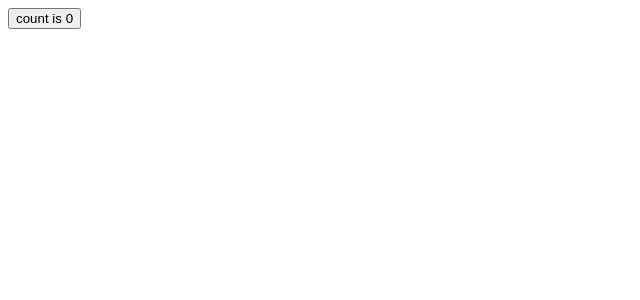
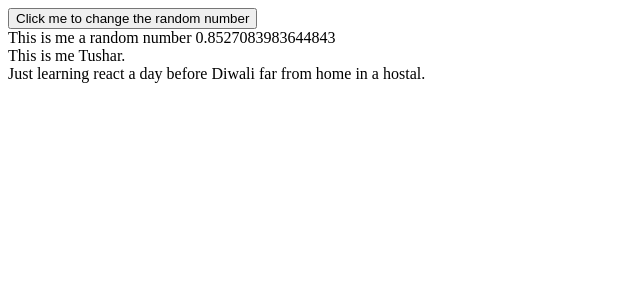
Before and after one commit to tushar0i/webdev-logs, a React (Vite) app in the folder react/react-intro/: page / in a window 1280 px wide. Shown: the top 300 px of the page, without its empty margins (0-640 px from the left). Built offline with nearby package versions, Linux system fonts and the light colour scheme.

Commit message:
Re-renders 1

```diff
--- a/react/react-intro/src/App.jsx
+++ b/react/react-intro/src/App.jsx
@@ -10,27 +10,36 @@ import './App.css'
 // } just trying something never mind
 
 function App() {
-
-    const [count, setCount] = useState(0)
+    const [firstTitle , setFirstTitle ] = useState("This is me a random number "+Math.random())
     // const [variabe, function] = useState(input)
     // variable = input
     // a function to do thing with the variable
 
+
+    // any time a parent re-render all its childeren re-renders
+    // when ever the setFirstTitle get called the whole App will re-render which is not a good thing
+    function changeTitle(){
+        console.log("function reached change title")
+        setFirstTitle("This is me a random number "+Math.random())
+    }
 
     return (
         // this thing can only return a top level xml
         // reason - makes it easy to do reconciliation
         // this is why we have included <> and </>
         <>
-            <div>
-                <button onClick={() => setCount(function (count) {
-                    return count + 1
-                })}>
-                    count is {count}
-                </button>
-            </div>
+            <button onClick={changeTitle}> Click me to change the random number</button>
+            <Header title={firstTitle}></Header>
+            <Header title={'This is me Tushar.'} ></Header>
+            <Header title={'Just learning react a day before Diwali far from home in a hostal.'}></Header>
         </>
     )
 }
 
+function Header({title}){
+    console.log("function reached Header")
+    return <div>
+        {title}
+    </div>
+}
 export default App
```
